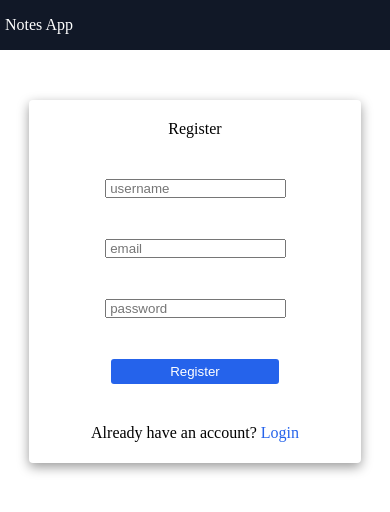
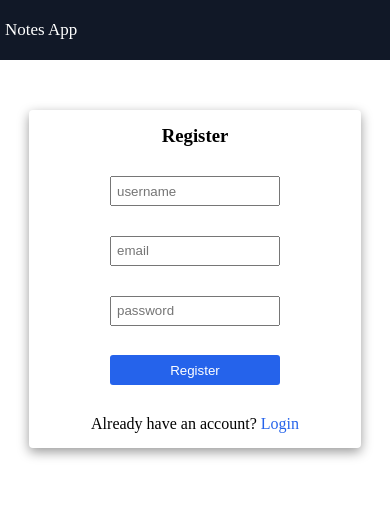
Before and after one commit to mohdNazeer/projects, a React (Vite) app in the folder notes/frontend/: page / in a window 390 px wide. Shown: the top 512 px of the page. Built offline with nearby package versions, Linux system fonts and the light colour scheme.

Commit message:
fix UI for mobile and logout

```diff
--- a/notes/frontend/src/components/Navbar.css
+++ b/notes/frontend/src/components/Navbar.css
@@ -1,16 +1,29 @@
 #nav-container{
-    /* border:2px solid red; */
-    height:50px;
+    height:60px;
     justify-content: space-between;
     background-color: #111827;
     padding-inline: 5px;
 }
+#nav-logo{
+    font-size: 17px;
+}
+#search-container{
+    width:43vw;
+}
 #nav-search{
     width: 80%;
-    height: 25px;
+    height:30px;
     padding-left: 4px;
-    box-sizing: border-box;
     border: none;
+}
+.search-icon-container{
+    width:20%;
+    height:30px;
+    justify-content: center;
+    background-color: white;
+    border-radius: 1px;
+    border:none;
+    border-left: 1px solid black;
 }
 #nav-search:focus{
     outline: none;
@@ -19,14 +32,3 @@
 .hide{
     display: none !important;
 }
-#search-container{
-    width:43vw;
-}
-.search-icon-container{
-    width:20%;
-    height:25.5px;
-    justify-content: center;
-    background-color: white;
-    border-radius: 1px;
-    border: 1px solid black;
-}
--- a/notes/frontend/src/components/Navbar.jsx
+++ b/notes/frontend/src/components/Navbar.jsx
@@ -44,7 +44,7 @@ const Navbar = ({ setMessage,setNotes }) => {
   }, [searchText]);
   return (
     <div className="flex" id="nav-container">
-      <p style={{ color: "white" }}>Notes App</p>
+      <p style={{ color: "white" }} id="nav-logo">Notes App</p>
       <form action="" id="search-container" className="flex" onSubmit={handleSubmit(onSubmit)}>
         <input id="nav-search" className={isAuthPage ? "hide" : ""} type="text" placeholder="search notes" {...register("searchText")} />
         <button type="submit" className={`flex search-icon-container ${isAuthPage ? "hide" : ""}`} disabled={isSubmitting}>
--- a/notes/frontend/src/components/Note.css
+++ b/notes/frontend/src/components/Note.css
@@ -1,9 +1,10 @@
 #note-container{
     padding-left: 7px;
     width:95vw;
-    min-height:25vh;
+    min-height:20vh;
+    flex-direction: column;
     align-items: start;
-    flex-direction: column;
+    justify-content: space-around;
     background-color: #111827;
     color: white;
     overflow-wrap: anywhere;
--- a/notes/frontend/src/index.css
+++ b/notes/frontend/src/index.css
@@ -13,6 +13,41 @@ a {
   color: red;
 }
 
+.auth-input{
+  height:30px;
+  width:170px;
+  padding-inline: 5px;
+}
+
+.auth-button {
+  height: 30px;
+  width: 170px;
+  padding-inline: 5px;
+  background-color: #2563eb;
+  border: none;
+  color: white;
+  justify-content: center;
+  border-radius: 3px;
+  cursor: pointer;
+}
+
+.auth-button:hover:not(:disabled) {
+  filter: brightness(0.9);
+}
+
+.auth-button:active:not(:disabled) {
+  filter: brightness(0.8);
+  transform: scale(0.97);
+}
+
+/* disabled look */
+.auth-button:disabled {
+  opacity: 0.5;
+  cursor: not-allowed;
+  filter: grayscale(0.6);
+}
+
+
 @media(min-width:1024px) {
   html {
     font-size: 106.25%
--- a/notes/frontend/src/pages/Homepage/Homepage.css
+++ b/notes/frontend/src/pages/Homepage/Homepage.css
@@ -1,54 +1,79 @@
-.flex{
+.flex {
     display: flex;
     align-items: center;
 }
-.button{
-    border:none;
+
+.button {
+    border: none;
     color: white;
     background-color: red;
-    height:25px;
-    width:45px;
+    height: 30px;
+    width: 55px;
     justify-content: center;
     border-radius: 3px;
+    cursor: pointer;
 }
-#note-outer-container{
+
+.button:hover:not(:disabled) {
+  filter: brightness(0.9);
+}
+
+.button:active:not(:disabled) {
+  filter: brightness(0.8);
+  transform: scale(0.97);
+}
+
+/* disabled look */
+.button:disabled {
+  opacity: 0.5;
+  cursor: not-allowed;
+  filter: grayscale(0.6);
+}
+
+#note-outer-container {
     flex-direction: column;
-    gap:25px;
+    gap: 25px;
 }
-#add-container{
-    width:35px;
-    height:35px;
+
+#add-container {
+    width: 45px;
+    height: 45px;
     border-radius: 50%;
-    background-color:  #ca8a04;
-    position:fixed;
-    top:90vh;
-    left:85vw;
+    background-color: #ca8a04;
+    position: fixed;
+    top: 85vh;
+    left: 80vw;
     justify-content: center;
     cursor: pointer;
 }
 
- @media (min-width:1024px){
-    #note-outer-container{
+@media (min-width:1024px) {
+    #note-outer-container {
         flex-direction: row;
         flex-wrap: wrap;
-        width:95vw;
+        width: 95vw;
         margin: auto;
-        gap:29px;
+        gap: 29px;
     }
-    #note-container{
-        width:30vw;
-        min-height:22vh;
+
+    #note-container {
+        width: 30vw;
+        min-height: 22vh;
     }
-    #add-container{
-        left:95vw;
+
+    #add-container {
+        left: 95vw;
     }
-    #search-container{
-        width:30vw;
+
+    #search-container {
+        width: 30vw;
     }
-    #nav-search{
-        width:93%;
+
+    #nav-search {
+        width: 93%;
     }
-    .search-icon-container{
-        width:7%;
+
+    .search-icon-container {
+        width: 7%;
     }
- }
+}
--- a/notes/frontend/src/pages/Homepage/NoteForm.css
+++ b/notes/frontend/src/pages/Homepage/NoteForm.css
@@ -15,6 +15,10 @@
 #note-form-b1{
     background-color:  #2563eb;
 }
+#note-form-b2{
+    background-color: white;
+    color:black;
+}
 
 @media (min-width:1024px){
     .note-form-container{
--- a/notes/frontend/src/pages/Homepage/NoteForm.jsx
+++ b/notes/frontend/src/pages/Homepage/NoteForm.jsx
@@ -45,18 +45,19 @@ const NoteForm = ({ onCancel, api, buttonCaption, noteId, setNotes }) => {
                 <div style={{ height: "5px" }}>
                     {message && <p style={{ color: "red" }}>{message}</p>}
                 </div>
-                <p>Create note</p>
+                <h3>Create note</h3>
                 <div>
                     <input
+                        style={{height:"30px"}}
                         type="text"
-                        placeholder=" Note title"
+                        placeholder="Note title"
                         {...register("title", { required: "title is required" })}
                     />
                     {errors.title && <p style={{ color: "white" }} className="error-message">{errors.title.message}</p>}
                 </div>
                 <div>
                     <textarea
-                        placeholder=" Note description"
+                        placeholder="Note description"
                         {...register("description", { required: "description is required" })}
                     />
                     {errors.description && (
@@ -75,7 +76,7 @@ const NoteForm = ({ onCancel, api, buttonCaption, noteId, setNotes }) => {
                     >
                         {buttonCaption}
                     </button>
-                    <button onClick={onCancel} style={{ width: "50px", height: "25px" }}>Cancel</button>
+                    <button className="button" id="note-form-b2" onClick={onCancel}>Cancel</button>
                 </div>
             </form>
         </div>
--- a/notes/frontend/src/pages/LoginPage.css
+++ b/notes/frontend/src/pages/LoginPage.css
@@ -3,14 +3,10 @@
     margin-top: 30px;
     flex-direction: column;
     justify-content: space-around;
-    height: 37vh;
+    height: 35vh;
     width:85vw;
     border-radius: 4px;
     box-shadow: 0 4px 12px rgba(0,0,0,0.4);
-}
-#login-button{
-    background-color: #2563eb;
-    width:168px;
 }
 #register-text{
     color: #2563eb;
--- a/notes/frontend/src/pages/LoginPage.jsx
+++ b/notes/frontend/src/pages/LoginPage.jsx
@@ -25,24 +25,26 @@ const LoginPage = () => {
                 {message && <p style={{ color: "red" }}>{message}</p>}
             </div>
             <form className="flex" id="login-container" onSubmit={handleSubmit(onSubmit)}>
-                <p>Login</p>
+                <h3>Login</h3>
                 <div>
                     <input
+                        className="auth-input"
                         type='text'
-                        placeholder=' username or email'
+                        placeholder='username or email'
                         {...register("identifier", { required: "username or email is required" })}
                     />
                     {errors.identifier && <p className="error-message">{errors.identifier.message}</p>}
                 </div>
                 <div>
                     <input
+                        className="auth-input"
                         type='password'
-                        placeholder=' password'
+                        placeholder='password'
                         {...register("password",{required:"password is required"})}
                     />
                     {errors.password && <p className="error-message">{errors.password.message}</p>}
                 </div>
-                <button className='flex button' id="login-button" disabled={isSubmitting}>Login</button>
+                <button className='flex auth-button'  disabled={isSubmitting}>Login</button>
                 <p>Don't have an account?<Link to="/" id="register-text"> Register</Link></p>
             </form>
         </>
--- a/notes/frontend/src/pages/RegisterPage.css
+++ b/notes/frontend/src/pages/RegisterPage.css
@@ -3,14 +3,10 @@
     margin-top: 30px;
     flex-direction: column;
     justify-content: space-around;
-    height: 43vh;
+    height: 40vh;
     width:85vw;
     border-radius: 4px;
     box-shadow: 0 4px 12px rgba(0,0,0,0.4);
-}
-#register-button{
-    background-color: #2563eb;
-    width:168px;
 }
 #login-text{
     color: #2563eb;
--- a/notes/frontend/src/pages/RegisterPage.jsx
+++ b/notes/frontend/src/pages/RegisterPage.jsx
@@ -25,32 +25,35 @@ const RegisterPage = () => {
                 {message && <p style={{color:"red"}}>{message}</p>}
             </div>
             <form className="flex" id="register-container" onSubmit={handleSubmit(onSubmit)}>
-                <p>Register</p>
+                <h3>Register</h3>
                 <div>
                     <input
+                        className="auth-input"
                         type='text'
-                        placeholder=' username'
+                        placeholder='username'
                         {...register("username", { required: "username is required", minLength: { value: 3, message: "min-length should be 3" } })}
                     />
                     {errors.username && <p className="error-message">{errors.username.message}</p>}
                 </div>
                 <div>
                     <input
+                        className="auth-input"
                         type='email'
-                        placeholder=' email'
+                        placeholder='email'
                         {...register("email", { required: "email is required" })}
                     />
                     {errors.email && <p className="error-message">{errors.email.message}</p>}
                 </div>
                 <div>
                     <input
+                        className="auth-input"
                         type='password'
-                        placeholder=' password'
+                        placeholder='password'
                         {...register("password", { required: "password is required" })}
                     />
                     {errors.password && <p className="error-message">{errors.password.message}</p>}
                 </div>
-                <button className='flex button' id="register-button" disabled={isSubmitting}> Register</button>
+                <button className='flex auth-button'  disabled={isSubmitting}>Register</button>
                 <p>Already have an account?<Link to="/login" id="login-text"> Login</Link></p>
             </form>
         </>
```
Also changed, not shown: 2 other files (tests, documents, lock files or other folders).
